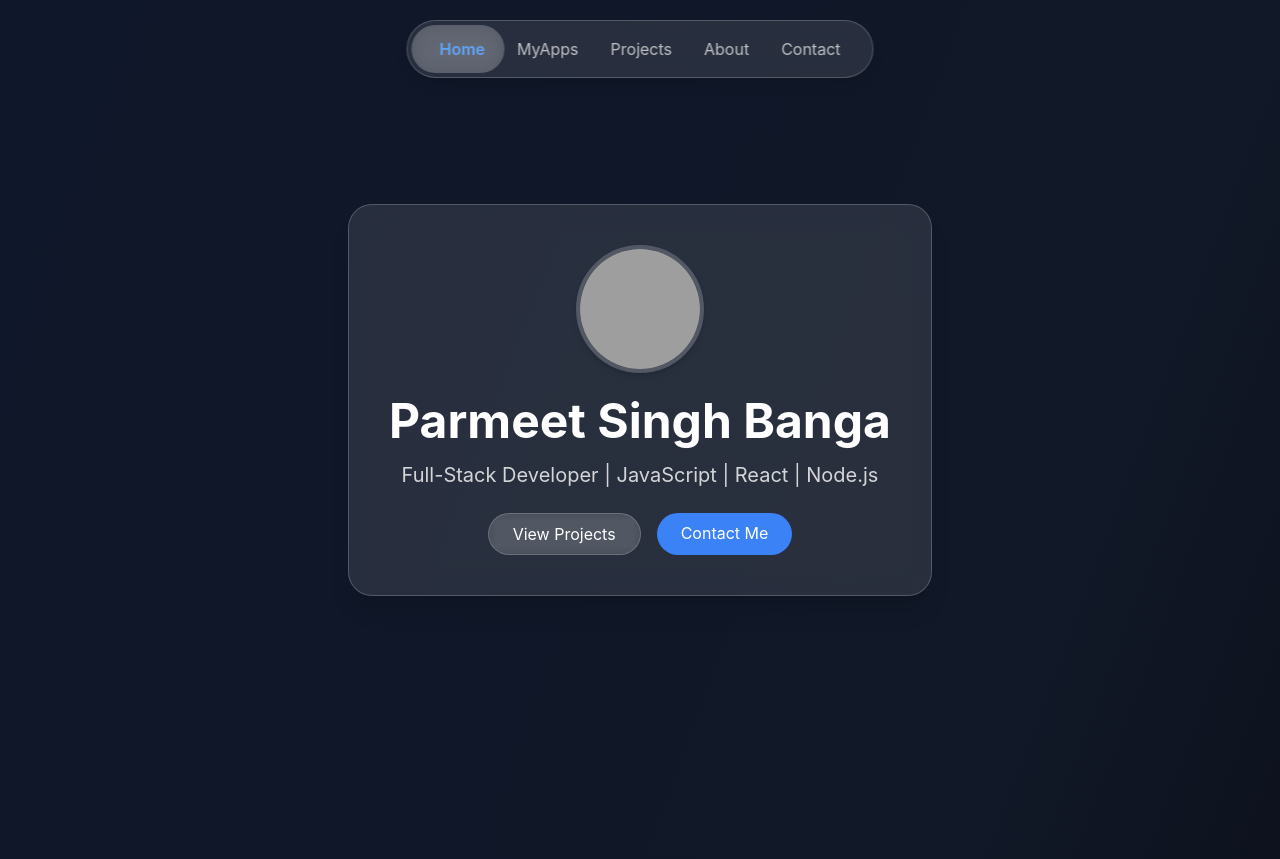
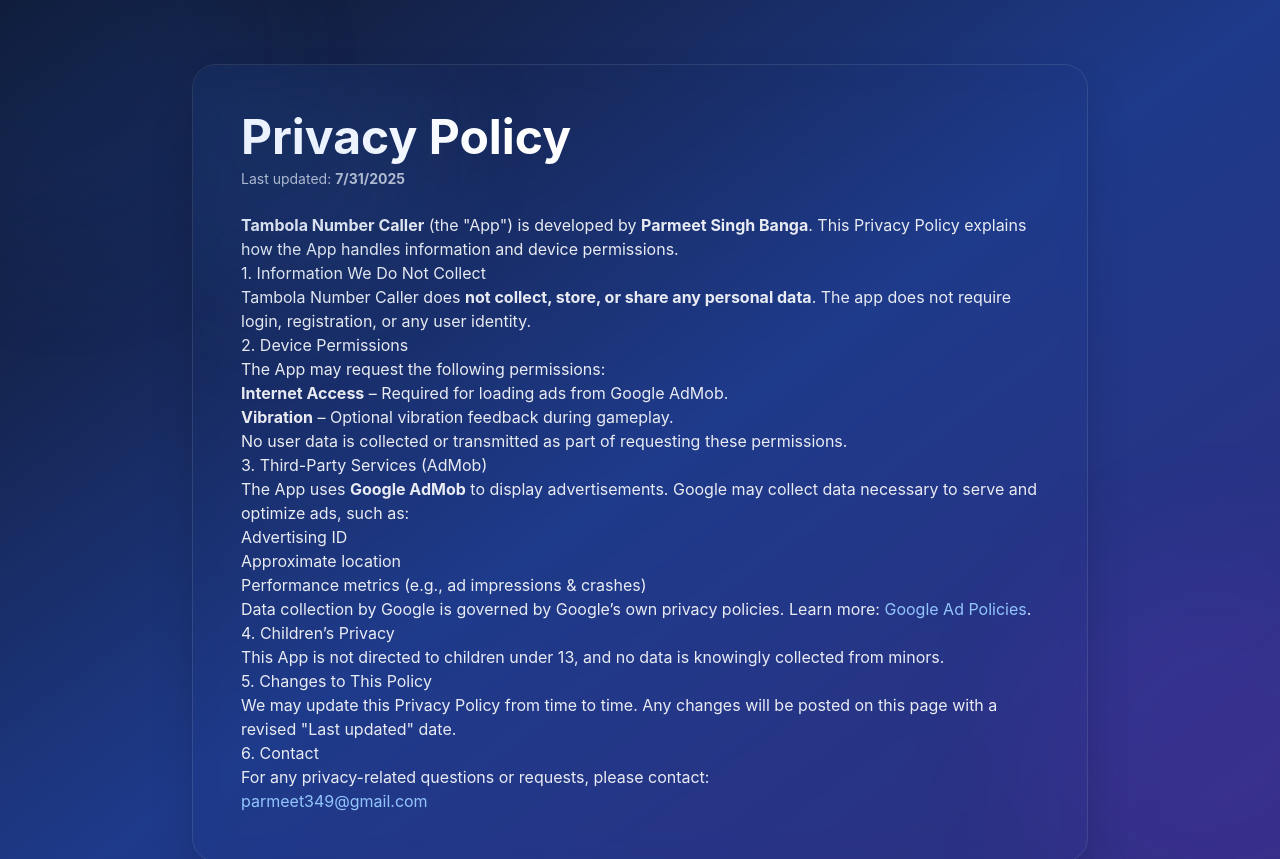
Before and after one commit to Parmeet349/parmeet-portfolio, a React (Vite) app: page /privacy-policy in a window 1280 px wide. Shown: the top 859 px of the page. Built offline with nearby package versions, Linux system fonts and the light colour scheme; grey boxes are pictures that could not be loaded.

Commit message:
Added Privacy Policy page for Tambola Number Caller App

```diff
--- a/package.json
+++ b/package.json
@@ -13,6 +13,7 @@
     "lucide-react": "^0.534.0",
     "react": "^18.2.0",
     "react-dom": "^18.2.0",
+    "react-router-dom": "^7.9.5",
     "tailwind-scrollbar-hide": "^4.0.0"
   },
   "devDependencies": {
--- a/src/App.jsx
+++ b/src/App.jsx
@@ -7,10 +7,15 @@
 import Contact from './components/Contact';
 import Hero from './components/Hero';
 import MyApps from './components/MyApps';
+import PrivacyPolicy from './pages/privacy-policy';
+import { Routes, Route } from 'react-router-dom';
 
 const App = () => {
   return (
     <div className="min-h-screen bg-gradient-to-br from-slate-900 via-gray-900 to-black text-white">
+      <Routes>
+        <Route path="/" element={
+          <>
             <Navbar />
             <Hero />
             <About />
@@ -19,6 +24,10 @@
             <Skills />
             <Contact />
             <Footer />
+          </>
+        } />
+        <Route path="/privacy-policy" element={<PrivacyPolicy />} />
+      </Routes>
     </div>
   );
 };
--- a/src/main.jsx
+++ b/src/main.jsx
@@ -6,6 +6,7 @@
 
 import AOS from 'aos';
 import 'aos/dist/aos.css';
+import { BrowserRouter } from "react-router-dom";
 
 // useEffect(() => {
 //   AOS.init({
@@ -21,6 +22,8 @@
 
 ReactDOM.createRoot(document.getElementById('root')).render(
   <React.StrictMode>
-    <App />
+    <BrowserRouter>
+      <App />
+    </BrowserRouter>
   </React.StrictMode>
 );
--- /dev/null
+++ b/src/pages/privacy-policy.jsx
@@ -0,0 +1,96 @@
+// src/pages/PrivacyPolicy.jsx
+import React from "react";
+import { motion } from "framer-motion";
+import { ArrowLeft } from "lucide-react";
+
+export default function PrivacyPolicy() {
+  const today = new Date().toLocaleDateString();
+
+  return (
+    <div className="min-h-screen bg-gradient-to-br from-slate-900 via-blue-900 to-indigo-900 text-white py-16 px-4">
+      {/* subtle background orbs */}
+      <div className="pointer-events-none fixed -top-32 -left-32 w-96 h-96 bg-blue-600 rounded-full blur-3xl opacity-10"></div>
+      <div className="pointer-events-none fixed -bottom-32 -right-32 w-96 h-96 bg-purple-600 rounded-full blur-3xl opacity-10"></div>
+
+      <motion.div
+        initial={{ opacity: 0, y: 24 }}
+        animate={{ opacity: 1, y: 0 }}
+        transition={{ duration: 0.6 }}
+        className="max-w-4xl mx-auto"
+      >
+
+        {/* main glass card */}
+        <div className="relative bg-white/6 backdrop-blur-md border border-white/10 rounded-3xl p-8 md:p-12 shadow-2xl overflow-hidden">
+          {/* subtle inner glow */}
+          <div className="absolute -top-20 -left-20 w-80 h-80 bg-blue-500 rounded-full blur-3xl opacity-10"></div>
+
+          <header className="mb-6">
+            <h1 className="text-4xl md:text-5xl font-bold leading-tight">Privacy Policy</h1>
+            <p className="mt-2 text-sm text-white/70">Last updated: <strong>{today}</strong></p>
+          </header>
+
+          <article className="prose prose-invert max-w-none text-white/90 prose-headings:text-white prose-p:mb-4">
+            <p>
+              <strong>Tambola Number Caller</strong> (the "App") is developed by <strong>Parmeet Singh Banga</strong>. This Privacy Policy explains how the App handles information and device permissions.
+            </p>
+
+            <h2>1. Information We Do Not Collect</h2>
+            <p>
+              Tambola Number Caller does <strong>not collect, store, or share any personal data</strong>. The app does not require login, registration, or any user identity.
+            </p>
+
+            <h2>2. Device Permissions</h2>
+            <p>The App may request the following permissions:</p>
+            <ul>
+              <li><strong>Internet Access</strong> – Required for loading ads from Google AdMob.</li>
+              <li><strong>Vibration</strong> – Optional vibration feedback during gameplay.</li>
+            </ul>
+            <p>No user data is collected or transmitted as part of requesting these permissions.</p>
+
+            <h2>3. Third-Party Services (AdMob)</h2>
+            <p>
+              The App uses <strong>Google AdMob</strong> to display advertisements. Google may collect data necessary to serve and optimize ads, such as:
+            </p>
+            <ul>
+              <li>Advertising ID</li>
+              <li>Approximate location</li>
+              <li>Performance metrics (e.g., ad impressions & crashes)</li>
+            </ul>
+            <p>
+              Data collection by Google is governed by Google’s own privacy policies. Learn more:
+              {" "}
+              <a
+                className="text-blue-300 hover:underline"
+                href="https://policies.google.com/technologies/ads"
+                target="_blank"
+                rel="noopener noreferrer"
+              >
+                Google Ad Policies
+              </a>
+              .
+            </p>
+
+            <h2>4. Children’s Privacy</h2>
+            <p>
+              This App is not directed to children under 13, and no data is knowingly collected from minors.
+            </p>
+
+            <h2>5. Changes to This Policy</h2>
+            <p>
+              We may update this Privacy Policy from time to time. Any changes will be posted on this page with a revised "Last updated" date.
+            </p>
+
+            <h2>6. Contact</h2>
+            <p>
+              For any privacy-related questions or requests, please contact:
+              <br />
+              <a className="text-blue-300 hover:underline" href="mailto:parmeet349@gmail.com">
+                parmeet349@gmail.com
+              </a>
+            </p>
+          </article>
+        </div>
+      </motion.div>
+    </div>
+  );
+}
```
Also changed, not shown: 1 other file (tests, documents, lock files or other folders). Lines whose indentation alone changed are shown as unchanged.
